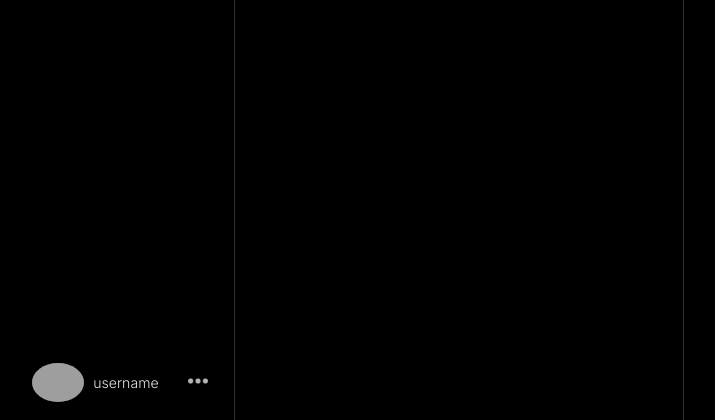
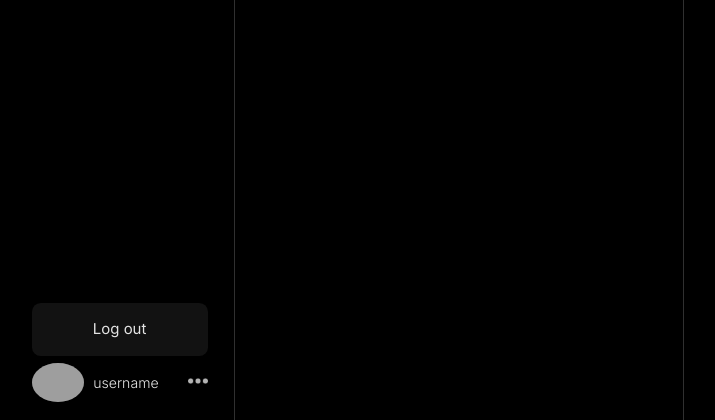
Before and after one commit to Wafflegum/chirper, a Node server app: page / in a window 1280 px wide. Shown: the part 380-800 px from the top of the page, without its empty margins (149-864 px from the left). Run offline with Node 20, Linux system fonts and the light colour scheme; the visitor is signed in with stand-in values (Sample User, id 1); data that the repository does not hold is empty; style sheets or scripts are compiled from the project's sources; some libraries are stand-ins or nearby versions; grey boxes are pictures that could not be loaded.

Commit message:
Added logout button and functionality

```diff
--- a/public/css/global.css
+++ b/public/css/global.css
@@ -295,4 +295,40 @@ form textarea {
   object-fit: cover;
 }
 
+.settings-popup {
+  width: 10rem;
+  height: fit-content;
+  padding: 1rem 1rem 1rem 1rem;
+  box-sizing: border-box;
+  display: flex;
+  justify-content: center;
+  align-items: center;
+  position: fixed;
+  bottom: 8%;
+  align-self: center;
+  background: var(--button-highlight);
+  border-radius: 0.5rem;
+  font-size: var(--font-content);
+}
+.settings-popup button {
+  padding: 0;
+  background: none;
+  border: 0;
+  outline: 0;
+  color: inherit;
+  font-size: inherit;
+  cursor: pointer;
+}
+.settings-popup ul {
+  width: 100%;
+  padding: 0;
+  margin: 0;
+  text-decoration: none;
+  list-style: none;
+}
+.settings-popup ul li {
+  cursor: pointer;
+  min-width: 100%;
+}
+
 /*# sourceMappingURL=global.css.map */
--- a/public/sass/global.sass
+++ b/public/sass/global.sass
@@ -279,3 +279,48 @@ form
         width: 100%
         border-radius: 50%
         object-fit: cover
+
+.settings-popup
+    width: 10rem
+    height: fit-content
+
+    padding: 1rem 1rem 1rem 1rem
+    box-sizing: border-box
+
+    display: flex
+    justify-content: center
+    align-items: center
+
+    position: fixed
+    bottom: 8%
+
+    align-self: center
+    background: var(--button-highlight)
+
+    border-radius: .5rem
+    font-size: var(--font-content)
+
+    button
+        padding: 0
+
+        background: none
+        border: 0
+        outline: 0
+
+        color: inherit
+        font-size: inherit
+
+        cursor: pointer
+
+    ul
+        width: 100%
+
+        padding: 0
+        margin: 0
+
+        text-decoration: none
+        list-style: none
+
+        li
+            cursor: pointer
+            min-width: 100%
--- a/server.js
+++ b/server.js
@@ -186,9 +186,11 @@ app.get('/dev/user', (req, res) => {
 app.get('/:username', async (req, res) => {
 	const username = req.params.username
 
+	// finds the user from database
 	const userData = await pool.query('SELECT * FROM users WHERE username = $1', [username])
 
 	if (userData.rows.length > 0) {
+		// if user exists, fetches all the posts from that user
 		const rawPostsData = await pool.query('SELECT * FROM posts WHERE user_id = $1', [userData.rows[0].id])
 
 		const postsData = rawPostsData.rows.map((post) => {
@@ -240,14 +242,17 @@ app.post('/follow', async (req, res) => {
 		const toFollowID = req.body.user_id
 		const follower = req.user.id
 
+		// checks if user exists
 		await pool.query('SELECT * FROM users WHERE id = $1', [toFollowID], (err, user) => {
 			if (user.rows.length > 0) {
+				// if it's true, it checks if the user is already following
 				pool.query(
 					'SELECT * FROM followers WHERE follower_id = $1 AND followed_id = $2',
 					[follower, toFollowID],
 					(err, result) => {
 						if (err) throw err
 
+						// if following, unfollow user
 						if (result.rows.length > 0) {
 							pool.query(
 								'DELETE FROM followers WHERE follower_id = $1 AND followed_id = $2',
@@ -259,6 +264,7 @@ app.post('/follow', async (req, res) => {
 								}
 							)
 						} else {
+							// if not, follow user
 							pool.query(
 								'INSERT INTO followers (follower_id, followed_id) VALUES ($1, $2)',
 								[follower, toFollowID],
@@ -355,6 +361,15 @@ app.post('/display-following', async (req, res) => {
 app.post('/display-for-you', (req, res) => {
 	res.redirect('/')
 })
+
+app.post('/logout', (req, res, next) => {
+	req.logout((err) => {
+		if (err) return next(err)
+
+		res.redirect('/')
+	})
+})
+
 app.listen(PORT, (err, res) => {
 	console.log('Now listening on port ' + PORT)
 	console.log(`http://localhost:4000/ <= Click here!`)
--- a/views/home.ejs
+++ b/views/home.ejs
@@ -43,6 +43,15 @@
                         <div class="nav-icon"></div>
                         <div class="nav-text">Chirp</div>
                     </div>
+                </div>
+                <div class="settings-popup">
+                    <ul>
+                        <li>
+                            <form action="/logout" method="POST">
+                                <button type="submit">Log out</button>
+                            </form>
+                        </li>
+                    </ul>
                 </div>
                 </div>
                 <div class="profile-preview">
```
